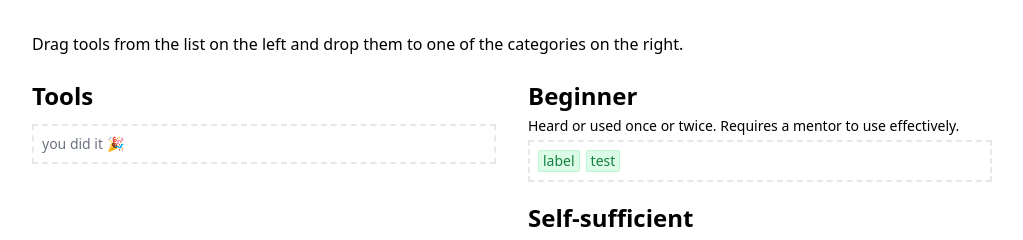
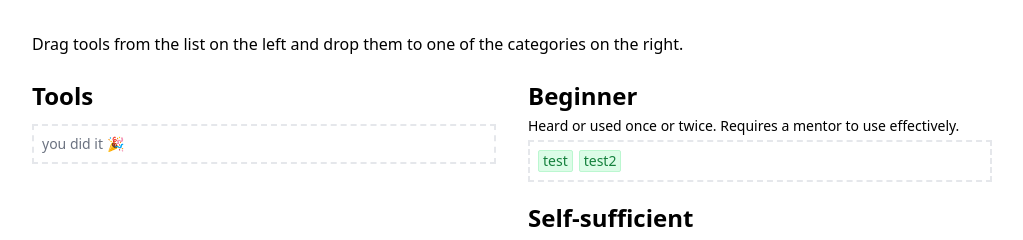
Before and after one commit to KubaJastrz/tools-seniority, a React (Vite) app: page / in a window 1280 px wide. Shown: the top 240 px of the page, without its empty margins (128-1151 px from the left). Built offline with nearby package versions, Linux system fonts and the light colour scheme.

Commit message:
feat: add state transitions

```diff
--- a/src/App.tsx
+++ b/src/App.tsx
@@ -13,14 +13,11 @@ function TargetArea({ tools, placeholder = "" }: TargetAreaProps) {
       {tools.length > 0 ? (
         <ul className="flex flex-wrap -m-0.75">
           {tools.map((tool) => {
-            // TODO
-            const isGrabbing = false;
             return (
               <li
                 key={tool.id}
                 className={clsx(
-                  "inline-block px-1 text-sm rounded-sm border select-none m-0.75",
-                  isGrabbing ? "cursor-grabbing" : "cursor-grab",
+                  "inline-block px-1 text-sm rounded-sm border select-none m-0.75 cursor-grab",
                   "border-green-200 text-green-700 bg-green-100",
                 )}
               >
@@ -37,11 +34,11 @@ function TargetArea({ tools, placeholder = "" }: TargetAreaProps) {
 }
 
 export function App() {
-  const { state, actions } = useToolsReducer();
+  const { lists, actions } = useToolsReducer();
 
   useEffect(() => {
     setTimeout(() => {
-      if (state.tools.length) {
+      if (lists.uncategorized.length) {
         actions.moveToBeginner("test");
       }
     }, 1000);
@@ -57,7 +54,7 @@ export function App() {
           <header>
             <h2 className="section-title">Tools</h2>
           </header>
-          <TargetArea placeholder="you did it 🎉" tools={state.tools} />
+          <TargetArea placeholder="you did it 🎉" tools={lists.uncategorized} />
         </section>
         <div className="space-y-5">
           <header className="space-y-1">
@@ -65,7 +62,7 @@ export function App() {
             <p className="text-sm">
               Heard or used once or twice. Requires a mentor to use effectively.
             </p>
-            <TargetArea placeholder="nothing there yet" tools={state.beginner} />
+            <TargetArea placeholder="nothing there yet" tools={lists.beginner} />
           </header>
           <header className="space-y-1">
             <h2 className="section-title">Self-sufficient</h2>
@@ -73,7 +70,7 @@ export function App() {
               Used multiple times. Had some paint points in the past and starts to understand best
               practices.
             </p>
-            <TargetArea placeholder="pick something from the list" tools={state.selfSufficient} />
+            <TargetArea placeholder="pick something from the list" tools={lists.selfSufficient} />
           </header>
           <header className="space-y-1">
             <h2 className="section-title">Advanced</h2>
@@ -81,7 +78,7 @@ export function App() {
               Knows best practices for the tool and can extend it for their use case. Can mentor
               less experienced team members.
             </p>
-            <TargetArea placeholder="c’mon, you can do it!" tools={state.advanced} />
+            <TargetArea placeholder="c’mon, you can do it!" tools={lists.advanced} />
           </header>
           <header className="space-y-1">
             <h2 className="section-title">Mastery</h2>
@@ -90,7 +87,7 @@ export function App() {
               alternatives. Can easily pin point use cases to the documentation and explain the
               complexity to beginners.
             </p>
-            <TargetArea placeholder="wow, such empty" tools={state.mastery} />
+            <TargetArea placeholder="wow, such empty" tools={lists.mastery} />
           </header>
         </div>
       </div>
--- a/src/useTools.ts
+++ b/src/useTools.ts
@@ -2,41 +2,53 @@ import { createSlice, PayloadAction } from "@reduxjs/toolkit";
 import { useReducer } from "react";
 import { mapDispatchToActions } from "./utils";
 
+enum ToolCategory {
+  Uncategorized,
+  Beginner,
+  SelfSufficient,
+  Advanced,
+  Mastery,
+}
+
 export interface Tool {
   id: string;
   label: string;
+  category: ToolCategory;
 }
 
 interface ToolsState {
   tools: Tool[];
-  beginner: Tool[];
-  selfSufficient: Tool[];
-  advanced: Tool[];
-  mastery: Tool[];
 }
 
 const initialState: ToolsState = {
-  tools: [{ id: "test", label: "test" }],
-  beginner: [{ id: "another", label: "label" }],
-  selfSufficient: [],
-  advanced: [],
-  mastery: [],
+  tools: [
+    { id: "test", label: "test", category: ToolCategory.Uncategorized },
+    { id: "test2", label: "test2", category: ToolCategory.Beginner },
+  ],
 };
 
 const toolsSlice = createSlice({
   name: "tools",
   initialState,
   reducers: {
-    moveToBeginner(state, action: PayloadAction<Tool["id"]>) {
-      const index = state.tools.findIndex((tool) => tool.id === action.payload);
-      if (index === -1) {
-        throw new Error(`tool is missing: ${action.payload}`);
-      }
-      const [tool] = state.tools.splice(index, 1);
-      state.beginner.push(tool);
-    },
+    moveToBeginner: stateTransitionReducer(ToolCategory.Beginner),
+    moveToSelfSufficient: stateTransitionReducer(ToolCategory.SelfSufficient),
+    moveToAdvanced: stateTransitionReducer(ToolCategory.Advanced),
+    moveToMastery: stateTransitionReducer(ToolCategory.Mastery),
+    moveToTools: stateTransitionReducer(ToolCategory.Uncategorized),
   },
 });
+
+function stateTransitionReducer(targetCategory: ToolCategory) {
+  return (state: ToolsState, action: PayloadAction<Tool["id"]>) => {
+    state.tools = state.tools.map((tool) => {
+      if (tool.id === action.payload) {
+        return { ...tool, category: targetCategory };
+      }
+      return tool;
+    });
+  };
+}
 
 export function useToolsReducer() {
   const [state, dispatch] = useReducer(toolsSlice.reducer, initialState);
@@ -44,6 +56,16 @@ export function useToolsReducer() {
 
   return {
     state,
+    lists: {
+      uncategorized: filterList(ToolCategory.Uncategorized, state.tools),
+      beginner: filterList(ToolCategory.Beginner, state.tools),
+      selfSufficient: filterList(ToolCategory.SelfSufficient, state.tools),
+      advanced: filterList(ToolCategory.Advanced, state.tools),
+      mastery: filterList(ToolCategory.Mastery, state.tools),
+    },
     actions,
   };
 }
+
+const filterList = (category: ToolCategory, list: Tool[]) =>
+  list.filter((tool) => tool.category === category);
```
